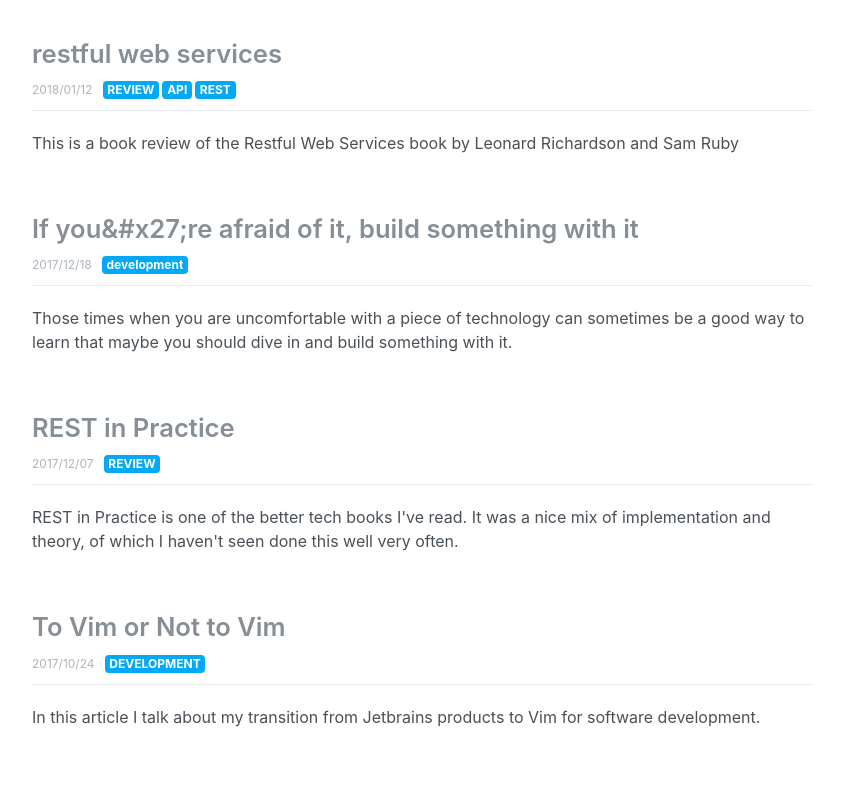
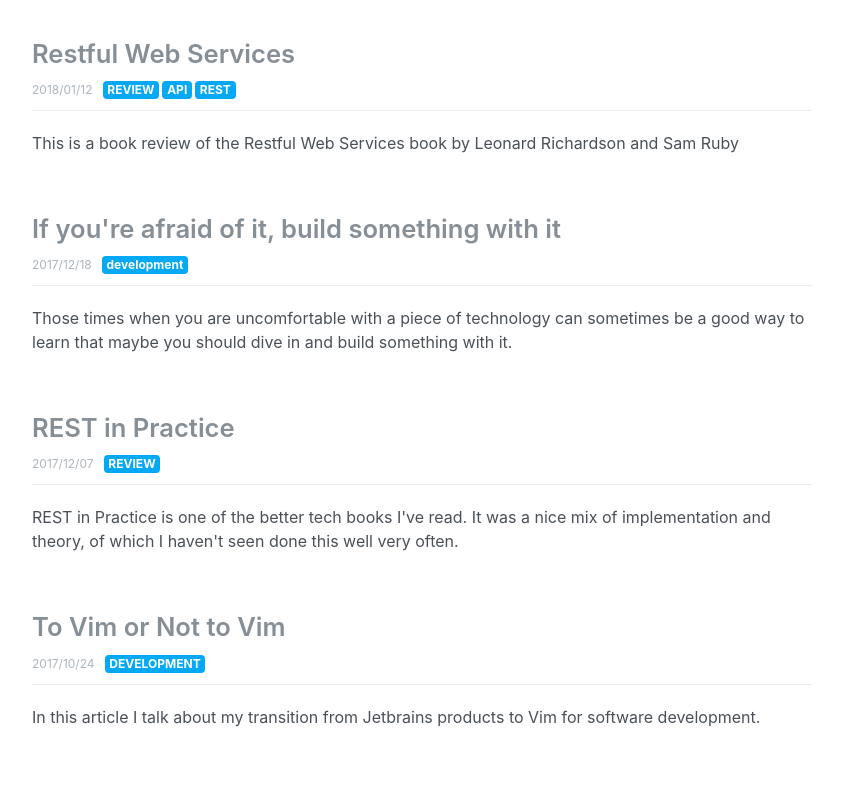
Before and after one commit to trevtrich/website, a Gatsby site: page / in a window 1280 px wide. Shown: the top 786 px of the page, without its empty margins (218-1061 px from the left). Built offline with nearby package versions, Linux system fonts and the light colour scheme; Gatsby itself is replaced by a stand-in of ours; some packages are replaced by stand-ins of ours.

Commit message:
chore(article): Fixed titles not appearing correctly with quotes

```diff
--- a/src/pages/articles/2017-12-18-if-you-re-afraid-of-it-build-something-with-it/index.md
+++ b/src/pages/articles/2017-12-18-if-you-re-afraid-of-it-build-something-with-it/index.md
@@ -1,5 +1,5 @@
 ---
-title: If you&#x27;re afraid of it, build something with it
+title: "If you're afraid of it, build something with it"
 date: "2017-12-18"
 layout: post
 path: "/articles/if-you-re-afraid-of-it-build-something-with-it"
--- a/src/pages/articles/2018-01-12-restful-web-services/index.md
+++ b/src/pages/articles/2018-01-12-restful-web-services/index.md
@@ -1,5 +1,5 @@
 ---
-title: restful web services
+title: "Restful Web Services"
 date: "2018-01-12"
 layout: post
 path: "/articles/restful-web-services"
```
